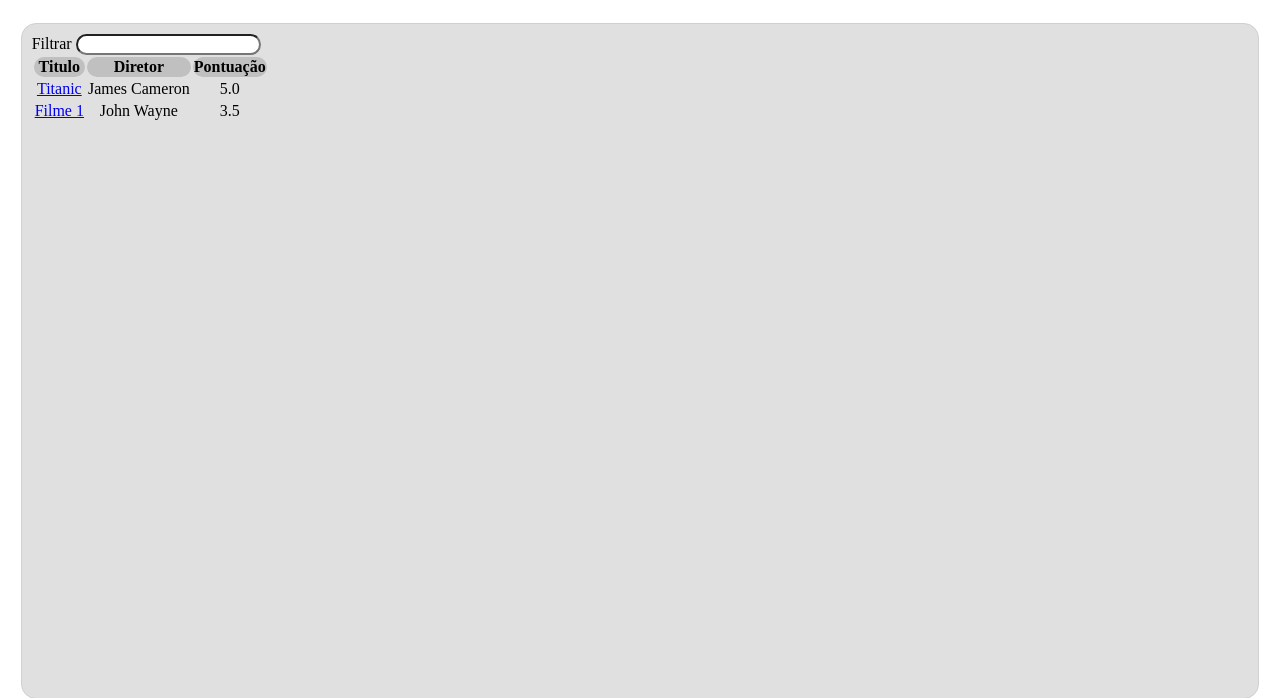
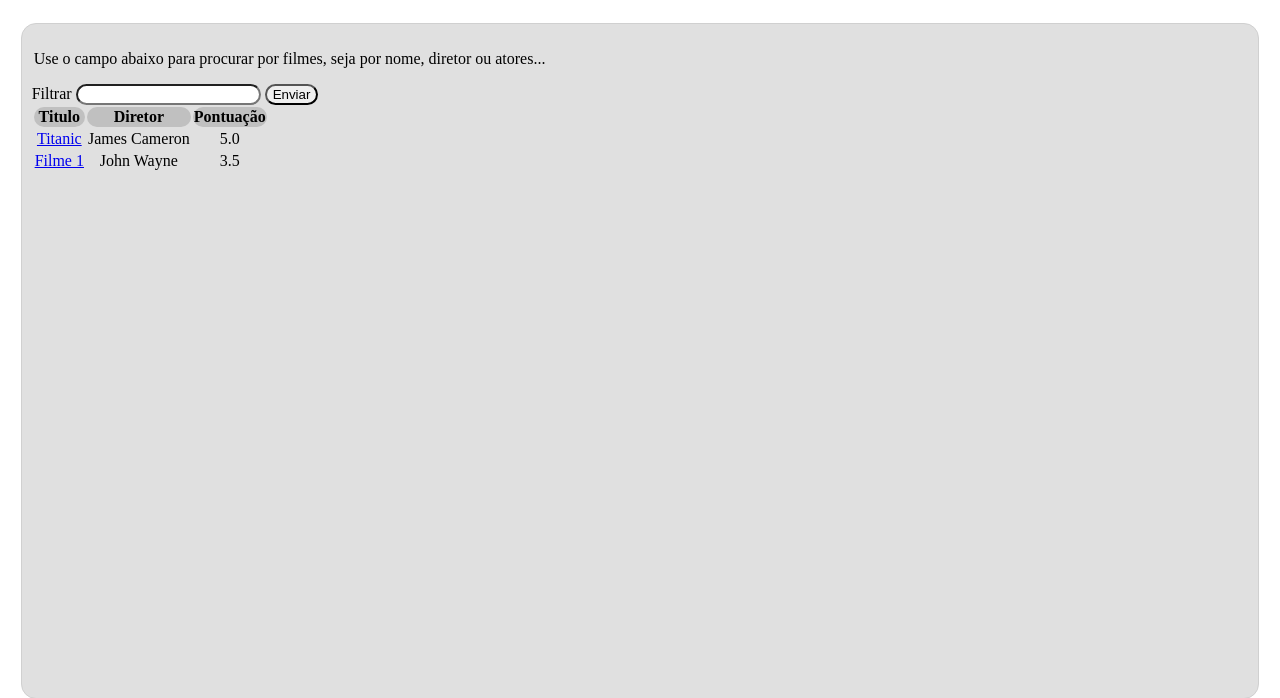
Before and after one commit to DianeFenzi/ESProject, a Flask app: page /filme/ in a window 1280 px wide. Shown: the part 62-760 px from the top of the page. Run offline with Flask 2, Linux system fonts and the light colour scheme; data comes from the database, SQL or seed files in the repository; some libraries are stand-ins or nearby versions.

Commit message:
Ajuste filtragem

```diff
--- a/imdb/filme/templates/lista.html.j2
+++ b/imdb/filme/templates/lista.html.j2
@@ -2,13 +2,18 @@
 {% block title %}Filmes{% endblock %}
 
 {% block content %}
-<form action="{{url_for('filme.lista')}}" method="POST">
+<p>Use o campo abaixo para procurar por filmes, seja por nome, diretor ou atores...</p>
+<form action="{{url_for('filme.lista')}}" method="POST" id="form1">
    <input type="hidden" name="csrf_token" value="{{ csrf_token() }}"/>
    <div>
       <label for="busca">Filtrar</label>
       <input type="text" name="busca"/>
+      <button type="submit" form="form1" value="submit">Enviar</button>
    </div>
 </form>
+{% if busca %}
+  <a href="{{url_for('filme.lista')}}">Limpar filtro</a>
+{% endif %}
 <table>
   <tr>
     <th>Titulo</th>
--- a/imdb/filme/views.py
+++ b/imdb/filme/views.py
@@ -13,6 +13,7 @@ filme = Blueprint('filme', __name__, template_folder='templates')
 @filme.route("/", methods=["GET", "POST"])
 def lista():
     filmes = []
+    busca = False
     if request.method == "POST":
         busca = request.form.get("busca")
         filmes += Filme.query.filter(Filme.titulo.like(f"%{busca}%"))
@@ -22,7 +23,7 @@ def lista():
         filmes = set(list(filmes))
     else:
         filmes = Filme.query.all()
-    return render_template("lista.html.j2", filmes=filmes)
+    return render_template("lista.html.j2", filmes=filmes, busca=busca)
 
 @filme.route("/<id_filme>/")
 def visualizar(id_filme):
```
